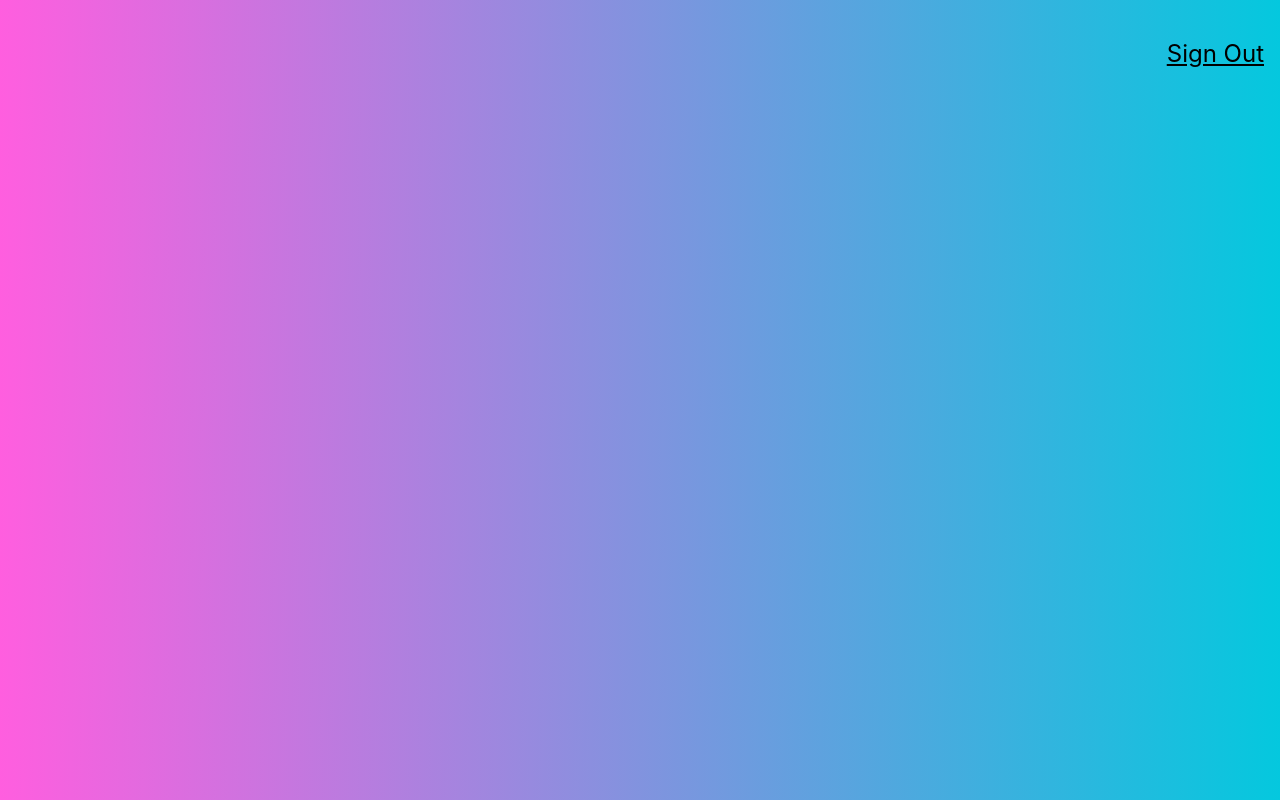
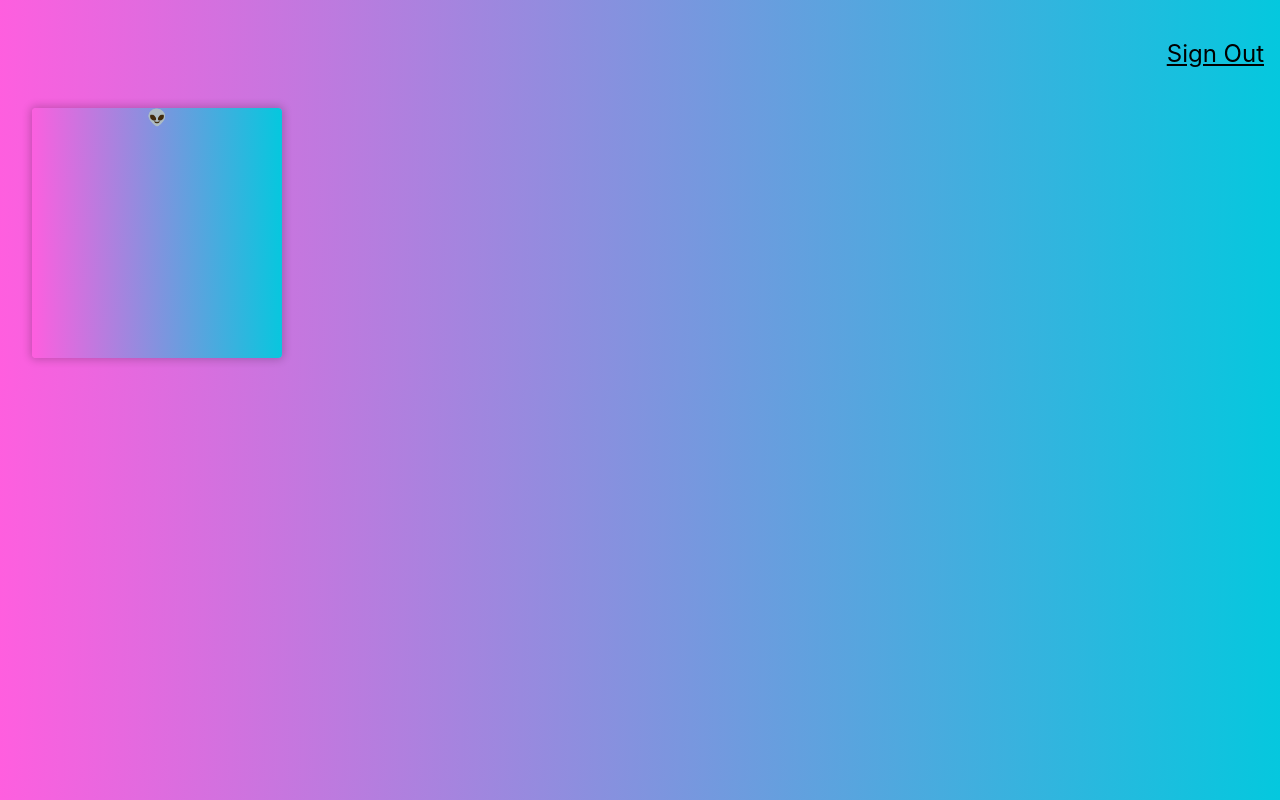
Before and after one commit to gastighost/face-detection-app, a React (Create React App) app: page / in a window 1280 px wide. Built offline with nearby package versions, Linux system fonts and the light colour scheme.

Commit message:
added tilt

```diff
--- a/package.json
+++ b/package.json
@@ -8,7 +8,8 @@
     "@testing-library/user-event": "^12.8.3",
     "react": "^17.0.2",
     "react-dom": "^17.0.2",
-    "react-scripts": "4.0.3",
+    "react-parallax-tilt": "^1.5.54",
+    "react-scripts": "^1.1.5",
     "tachyons": "^4.12.0",
     "web-vitals": "^1.1.2"
   },
--- a/src/components/Logo/Logo.css
+++ b/src/components/Logo/Logo.css
@@ -0,0 +1,3 @@
+.Tilt {
+    background: linear-gradient(89deg, #FF5EDF 0%, #04C8DE 100%);
+}
--- a/src/components/Logo/Logo.js
+++ b/src/components/Logo/Logo.js
@@ -1,9 +1,13 @@
 import React from 'react';
+import Tilt from 'react-parallax-tilt';
+import './Logo.css'
 
 const Logo = () => {
     return (
         <div className='ma4 mt0'>
-
+        <Tilt className='Tilt br2 shadow-2' options={{max: 55}} style={{height: 250, width: 250}}>
+        <div className="Tilt-inner">👽</div>
+        </Tilt>
         </div>
     )
 };
```
Also changed, not shown: 1 other file (tests, documents, lock files or other folders).
